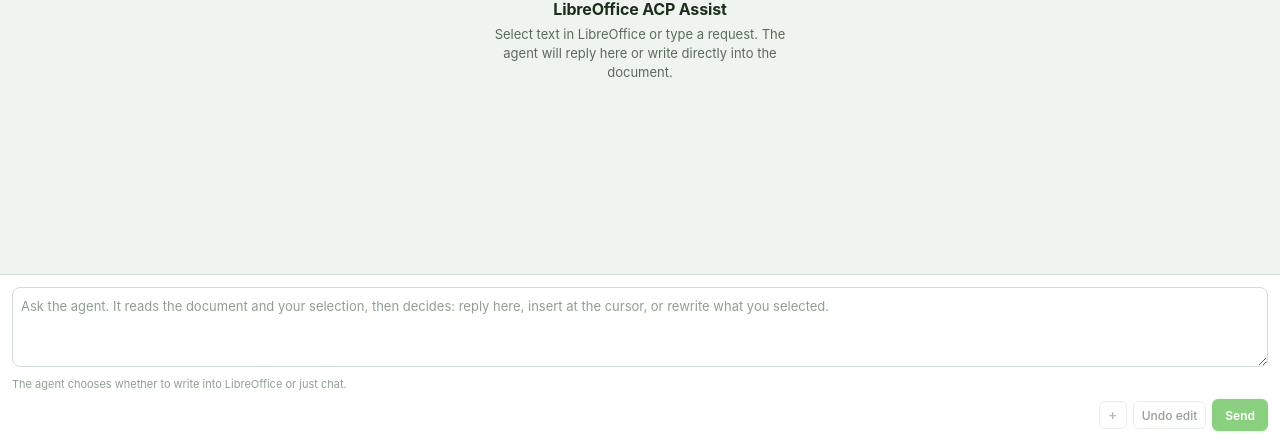
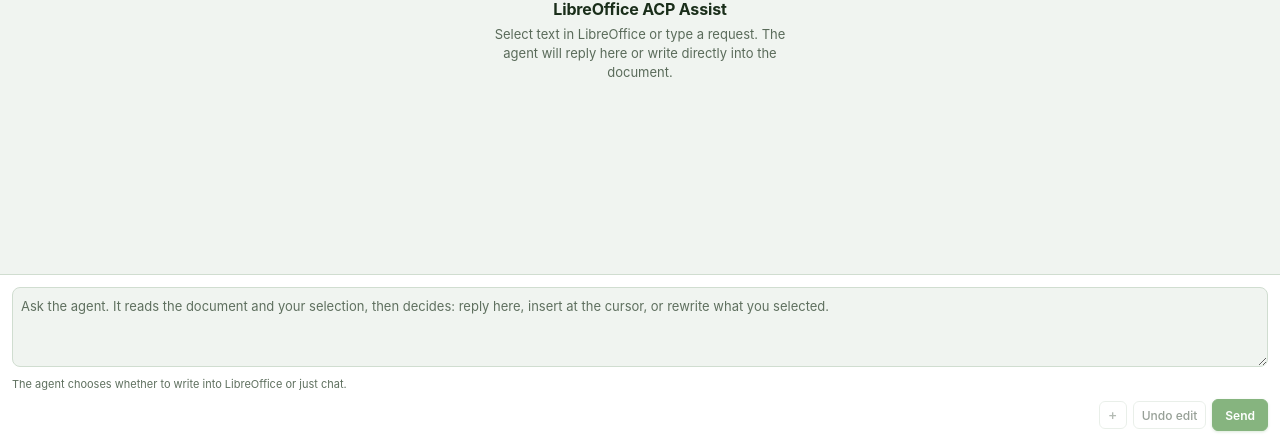
Before and after one commit to guzmandrade-dev/lyx-acp-assist, an Electron app: page apps/libreoffice/public/index.html in a window 1280 px wide. Shown: the part 357-800 px from the top of the page. Drawn offline with Linux system fonts and the light colour scheme; no server answers.

Commit message:
fix(theme): Address critique findings in both themes
- Darken tertiary, warn, and amber text to pass WCAG contrast
- Use deeper green for LibreOffice CTA buttons (6.7:1, was 3.3:1)
- Add dedicated busy status color, separate from warnings
- Add prefers-color-scheme dark token sets for both themes
- Replace focus glows with solid outlines, enlarge chip remove
- Unify status casing and system message treatment across apps
- Make composer textarea visible on LibreOffice footer
- Ignore .impeccable local state, enforce LF via gitattributes

```diff
--- a/apps/libreoffice/public/style.css
+++ b/apps/libreoffice/public/style.css
@@ -3,7 +3,7 @@
    Crisp, modern, productive. */
 
 :root {
-  color-scheme: light;
+  color-scheme: light dark;
 
   /* Surfaces — clean white with subtle green tint */
   --bg: #F0F4F0;
@@ -15,7 +15,7 @@
   /* Text — deep green-black */
   --text-primary: #1A2E1A;
   --text-secondary: #5A6B5A;
-  --text-tertiary: #8FA08F;
+  --text-tertiary: #5F705F;
   --text-on-accent: #ffffff;
 
   /* Borders — green-gray */
@@ -27,19 +27,20 @@
   --accent: #18A303;
   --accent-hover: #148A02;
   --accent-subtle: rgba(24, 163, 3, 0.08);
-  --accent-glow: rgba(24, 163, 3, 0.18);
+  --accent-glow: rgba(24, 163, 3, 0.30);
   --accent-strong: #0F6B02;
+  --accent-strong-hover: #0C5C01;
 
   /* Status */
   --status-ok: #18A303;
   --status-bad: #C0392B;
-  --status-warn: #B7791F;
+  --status-warn: #8A5A14;
+  --status-busy: #2B6CB0;
   --error: var(--status-bad);
-  --applied: var(--status-ok);
+  --applied: var(--accent-strong);
 
   /* Typography */
   --font-sans: "Inter", system-ui, -apple-system, BlinkMacSystemFont, "Segoe UI", Roboto, sans-serif;
-  --font-display: "Inter", system-ui, sans-serif;
   --font-mono: ui-monospace, SFMono-Regular, "SF Mono", Menlo, Consolas, monospace;
 
   --text-xs: 11px;
@@ -47,7 +48,6 @@
   --text-base: 13px;
   --text-md: 14px;
 
-  --leading-tight: 1.3;
   --leading-normal: 1.45;
   --leading-relaxed: 1.6;
 
@@ -82,6 +82,42 @@
   --duration-base: 150ms;
   --duration-slow: 220ms;
   --ease-out: cubic-bezier(0.25, 0.46, 0.45, 0.94);
+}
+
+/* Dark mode — deep forest */
+@media (prefers-color-scheme: dark) {
+  :root {
+    --bg: #1A241B;
+    --surface: #212C22;
+    --surface-secondary: #2A3830;
+    --surface-tertiary: #34443A;
+    --surface-hover: #2E3D33;
+
+    --text-primary: #E8F0E8;
+    --text-secondary: #B4C8B4;
+    --text-tertiary: #93A893;
+    --text-on-accent: #0A1A08;
+
+    --border: #31423A;
+    --border-strong: #465B4E;
+    --focus-ring: #52C830;
+
+    --accent: #52C830;
+    --accent-hover: #63D844;
+    --accent-strong: #3FBF2A;
+    --accent-strong-hover: #52C830;
+    --accent-subtle: rgba(82, 200, 48, 0.14);
+    --accent-glow: rgba(82, 200, 48, 0.45);
+
+    --status-ok: #52C830;
+    --status-bad: #E0705F;
+    --status-warn: #D9A648;
+    --status-busy: #6B9BD1;
+
+    --shadow-sm: 0 1px 3px rgba(0, 0, 0, 0.4), 0 1px 2px rgba(0, 0, 0, 0.3);
+    --shadow-float: 0 4px 16px rgba(0, 0, 0, 0.5), 0 1px 4px rgba(0, 0, 0, 0.4);
+    --shadow-card: 0 1px 4px rgba(0, 0, 0, 0.35);
+  }
 }
 
 * { box-sizing: border-box; }
@@ -177,10 +213,12 @@
   border-color: var(--accent);
   color: var(--accent);
   background: var(--accent-subtle);
+  box-shadow: var(--shadow-sm);
 }
 .pin:focus-visible {
-  outline: none;
-  box-shadow: 0 0 0 2px var(--accent-glow);
+  outline: 2px solid var(--focus-ring);
+  outline-offset: 1px;
+  box-shadow: none;
 }
 
 /* ── Context area ── */
@@ -199,10 +237,9 @@
   align-items: center;
   gap: var(--space-3);
   font-size: var(--text-xs);
-  font-weight: var(--weight-semibold);
+  font-weight: var(--weight-medium);
   color: var(--text-secondary);
-  letter-spacing: 0.03em;
-  text-transform: uppercase;
+  letter-spacing: 0.02em;
 }
 .status .dot {
   width: 7px; height: 7px;
@@ -212,8 +249,8 @@
 }
 .status.ok .dot { background: var(--status-ok); box-shadow: 0 0 0 3px rgba(24, 163, 3, 0.15); }
 .status.bad .dot { background: var(--status-bad); box-shadow: 0 0 0 3px rgba(192, 57, 43, 0.15); }
-.status.busy .dot { background: var(--status-warn); box-shadow: 0 0 0 3px rgba(183, 121, 31, 0.15); }
-.status.busy #status-text { color: var(--status-warn); }
+.status.busy .dot { background: var(--status-busy); box-shadow: 0 0 0 3px rgba(43, 108, 176, 0.15); }
+.status.busy #status-text { color: var(--status-busy); }
 .status:not(.ok):not(.bad):not(.busy) .dot { animation: pulse 1.2s ease-in-out infinite; }
 
 @keyframes pulse {
@@ -224,7 +261,7 @@
 .bridge-spinner {
   width: 10px; height: 10px;
   border: 1.5px solid var(--border-strong);
-  border-top-color: var(--accent);
+  border-top-color: var(--status-busy);
   border-radius: 50%;
   animation: spin 0.8s linear infinite;
   flex-shrink: 0;
@@ -233,7 +270,7 @@
 
 .doc {
   font-size: var(--text-xs);
-  color: var(--text-tertiary);
+  color: var(--text-secondary);
   white-space: nowrap;
   overflow: hidden;
   text-overflow: ellipsis;
@@ -264,14 +301,14 @@
   font-size: var(--text-xs);
   font-weight: var(--weight-semibold);
   padding: 3px 10px;
-  border: 1px solid var(--accent);
+  border: 1px solid var(--accent-strong);
   border-radius: var(--radius-pill);
-  background: var(--accent);
+  background: var(--accent-strong);
   color: var(--text-on-accent);
   cursor: pointer;
   transition: background var(--duration-fast) var(--ease-out);
 }
-.install-btn:hover { background: var(--accent-hover); }
+.install-btn:hover { background: var(--accent-strong-hover); border-color: var(--accent-strong-hover); }
 .install-btn:focus-visible { outline: 2px solid var(--accent); outline-offset: 1px; }
 .install-btn:disabled { opacity: 0.6; cursor: default; }
 
@@ -377,15 +414,14 @@
   color: var(--text-secondary);
   text-align: center;
   padding: var(--space-3);
-  background: var(--surface);
-  border: 1px solid var(--border);
+  background: var(--surface-secondary);
   border-radius: var(--radius-md);
 }
 .msg.system.error .text {
   text-align: left;
   font-style: normal;
   background: rgba(192, 57, 43, 0.06);
-  border-color: rgba(192, 57, 43, 0.2);
+  border: 1px solid rgba(192, 57, 43, 0.2);
 }
 
 /* Hover actions */
@@ -586,13 +622,14 @@
 }
 .chip.warn {
   color: var(--status-warn);
-  border-color: rgba(183, 121, 31, 0.3);
-  background: rgba(183, 121, 31, 0.08);
+  border-color: rgba(138, 90, 20, 0.3);
+  background: rgba(138, 90, 20, 0.08);
 }
 .chip-remove {
   display: inline-flex;
   align-items: center;
   justify-content: center;
+  position: relative;
   width: 16px; height: 16px;
   padding: 0;
   border: none;
@@ -604,8 +641,18 @@
   cursor: pointer;
   transition: background var(--duration-fast) var(--ease-out), color var(--duration-fast) var(--ease-out);
 }
+.chip-remove::after {
+  content: "";
+  position: absolute;
+  inset: -4px;
+  border-radius: var(--radius-pill);
+}
 .chip-remove:hover { background: var(--surface-tertiary); color: var(--text-primary); }
-.chip-remove:focus-visible { outline: none; box-shadow: 0 0 0 1.5px var(--focus-ring); }
+.chip-remove:focus-visible {
+  outline: 2px solid var(--focus-ring);
+  outline-offset: 1px;
+  box-shadow: none;
+}
 
 textarea {
   width: 100%;
@@ -615,7 +662,7 @@
   padding: var(--space-4) var(--space-4);
   border: 1px solid var(--border);
   border-radius: var(--radius-lg);
-  background: var(--surface);
+  background: var(--bg);
   color: var(--text-primary);
   font-family: var(--font-sans);
   font-size: var(--text-base);
@@ -652,7 +699,11 @@
 }
 button:hover { background: var(--surface-hover); }
 button:disabled { opacity: 0.45; cursor: not-allowed; }
-button:focus-visible { outline: none; box-shadow: 0 0 0 2px var(--accent-glow); }
+button:focus-visible {
+  outline: 2px solid var(--focus-ring);
+  outline-offset: 1px;
+  box-shadow: none;
+}
 
 #attach {
   width: 28px; padding: 0;
@@ -671,13 +722,13 @@
 #send {
   height: 32px;
   padding: 0 var(--space-5);
-  background: var(--accent);
+  background: var(--accent-strong);
   color: var(--text-on-accent);
-  border-color: var(--accent);
+  border-color: var(--accent-strong);
   font-weight: var(--weight-semibold);
-  box-shadow: 0 1px 3px rgba(24, 163, 3, 0.25);
+  box-shadow: 0 1px 3px rgba(15, 107, 2, 0.3);
 }
-#send:hover { background: var(--accent-hover); border-color: var(--accent-hover); }
+#send:hover { background: var(--accent-strong-hover); border-color: var(--accent-strong-hover); }
 #send:disabled { opacity: 0.5; }
 
 @media (prefers-reduced-motion: reduce) {
--- a/apps/lyx/public/style.css
+++ b/apps/lyx/public/style.css
@@ -3,7 +3,7 @@
    Scholarly, sunlit, academic. */
 
 :root {
-  color-scheme: light;
+  color-scheme: light dark;
 
   /* Surfaces — warm parchment family */
   --bg: #FDF6E3;
@@ -15,7 +15,7 @@
   /* Text — warm ink */
   --text-primary: #2C2416;
   --text-secondary: #6B5E4A;
-  --text-tertiary: #9A8E7A;
+  --text-tertiary: #75684F;
   --text-on-accent: #ffffff;
 
   /* Borders — warm tan */
@@ -27,17 +27,18 @@
   --accent: #2E5A8A;
   --accent-hover: #234A73;
   --accent-subtle: rgba(46, 90, 138, 0.08);
-  --accent-glow: rgba(46, 90, 138, 0.15);
+  --accent-glow: rgba(46, 90, 138, 0.30);
 
   /* Secondary accent — warm amber for highlights */
-  --amber: #B8860B;
-  --amber-subtle: rgba(184, 134, 11, 0.10);
-  --amber-border: rgba(184, 134, 11, 0.25);
+  --amber: #8A650B;
+  --amber-subtle: rgba(138, 101, 11, 0.10);
+  --amber-border: rgba(138, 101, 11, 0.30);
 
   /* Status */
   --status-ok: #2d7a46;
   --status-bad: #b33a3a;
-  --status-warn: #9a6b1f;
+  --status-warn: #7A5416;
+  --status-busy: #2E5A8A;
   --error: var(--status-bad);
   --applied: var(--status-ok);
 
@@ -51,7 +52,6 @@
   --text-base: 13px;
   --text-md: 14px;
 
-  --leading-tight: 1.3;
   --leading-normal: 1.45;
   --leading-relaxed: 1.6;
 
@@ -85,6 +85,44 @@
   --duration-base: 150ms;
   --duration-slow: 220ms;
   --ease-out: cubic-bezier(0.25, 0.46, 0.45, 0.94);
+}
+
+/* Dark mode — warm night parchment */
+@media (prefers-color-scheme: dark) {
+  :root {
+    --bg: #26211A;
+    --surface: #2E2820;
+    --surface-secondary: #373023;
+    --surface-tertiary: #42392A;
+    --surface-hover: #3A3325;
+
+    --text-primary: #F0E6D2;
+    --text-secondary: #C0B295;
+    --text-tertiary: #A2947A;
+    --text-on-accent: #141B26;
+
+    --border: #453C2C;
+    --border-strong: #5C5138;
+    --focus-ring: #6B9BD1;
+
+    --accent: #6B9BD1;
+    --accent-hover: #82AEDB;
+    --accent-subtle: rgba(107, 155, 209, 0.14);
+    --accent-glow: rgba(107, 155, 209, 0.45);
+
+    --amber: #D4A73C;
+    --amber-subtle: rgba(212, 167, 60, 0.12);
+    --amber-border: rgba(212, 167, 60, 0.30);
+
+    --status-ok: #5CBF7A;
+    --status-bad: #E07777;
+    --status-warn: #D9A648;
+    --status-busy: #6B9BD1;
+
+    --shadow-sm: 0 1px 3px rgba(0, 0, 0, 0.4), 0 1px 2px rgba(0, 0, 0, 0.3);
+    --shadow-float: 0 4px 12px rgba(0, 0, 0, 0.5), 0 1px 3px rgba(0, 0, 0, 0.4);
+    --shadow-card: 0 1px 4px rgba(0, 0, 0, 0.35);
+  }
 }
 
 * { box-sizing: border-box; }
@@ -185,8 +223,9 @@
   box-shadow: var(--shadow-sm);
 }
 .pin:focus-visible {
-  outline: none;
-  box-shadow: 0 0 0 2px var(--accent-glow);
+  outline: 2px solid var(--focus-ring);
+  outline-offset: 1px;
+  box-shadow: none;
 }
 
 /* ── Context area — parchment card ── */
@@ -216,10 +255,10 @@
   flex-shrink: 0;
   box-shadow: 0 0 0 3px rgba(154, 142, 122, 0.15);
 }
+.status.busy .dot { background: var(--status-busy); box-shadow: 0 0 0 3px rgba(46, 90, 138, 0.15); }
+.status.bad .dot { background: var(--status-bad); box-shadow: 0 0 0 3px rgba(179, 58, 58, 0.15); }
 .status.ok .dot { background: var(--status-ok); box-shadow: 0 0 0 3px rgba(45, 122, 70, 0.15); }
-.status.bad .dot { background: var(--status-bad); box-shadow: 0 0 0 3px rgba(179, 58, 58, 0.15); }
-.status.busy .dot { background: var(--status-warn); box-shadow: 0 0 0 3px rgba(154, 107, 31, 0.15); }
-.status.busy #status-text { color: var(--status-warn); }
+.status.busy #status-text { color: var(--status-busy); }
 .status:not(.ok):not(.bad):not(.busy) .dot { animation: pulse 1.2s ease-in-out infinite; }
 
 @keyframes pulse {
@@ -230,7 +269,7 @@
 .lyx-spinner {
   width: 10px; height: 10px;
   border: 1.5px solid var(--border-strong);
-  border-top-color: var(--amber);
+  border-top-color: var(--status-busy);
   border-radius: 50%;
   animation: spin 0.8s linear infinite;
   flex-shrink: 0;
@@ -239,7 +278,7 @@
 
 .doc {
   font-size: var(--text-xs);
-  color: var(--text-tertiary);
+  color: var(--text-secondary);
   white-space: nowrap;
   overflow: hidden;
   text-overflow: ellipsis;
@@ -576,13 +615,14 @@
 }
 .chip.warn {
   color: var(--status-warn);
-  border-color: rgba(154, 107, 31, 0.3);
-  background: rgba(154, 107, 31, 0.08);
+  border-color: rgba(122, 84, 22, 0.3);
+  background: rgba(122, 84, 22, 0.08);
 }
 .chip-remove {
   display: inline-flex;
   align-items: center;
   justify-content: center;
+  position: relative;
   width: 16px; height: 16px;
   padding: 0;
   border: none;
@@ -594,8 +634,18 @@
   cursor: pointer;
   transition: background var(--duration-fast) var(--ease-out), color var(--duration-fast) var(--ease-out);
 }
+.chip-remove::after {
+  content: "";
+  position: absolute;
+  inset: -4px;
+  border-radius: var(--radius-pill);
+}
 .chip-remove:hover { background: var(--surface-tertiary); color: var(--text-primary); }
-.chip-remove:focus-visible { outline: none; box-shadow: 0 0 0 1.5px var(--focus-ring); }
+.chip-remove:focus-visible {
+  outline: 2px solid var(--focus-ring);
+  outline-offset: 1px;
+  box-shadow: none;
+}
 
 textarea {
   width: 100%;
@@ -642,7 +692,11 @@
 }
 button:hover { background: var(--surface-hover); }
 button:disabled { opacity: 0.45; cursor: not-allowed; }
-button:focus-visible { outline: none; box-shadow: 0 0 0 2px var(--accent-glow); }
+button:focus-visible {
+  outline: 2px solid var(--focus-ring);
+  outline-offset: 1px;
+  box-shadow: none;
+}
 
 #attach {
   width: 28px; padding: 0;
```
Also changed, not shown: 2 other files.
